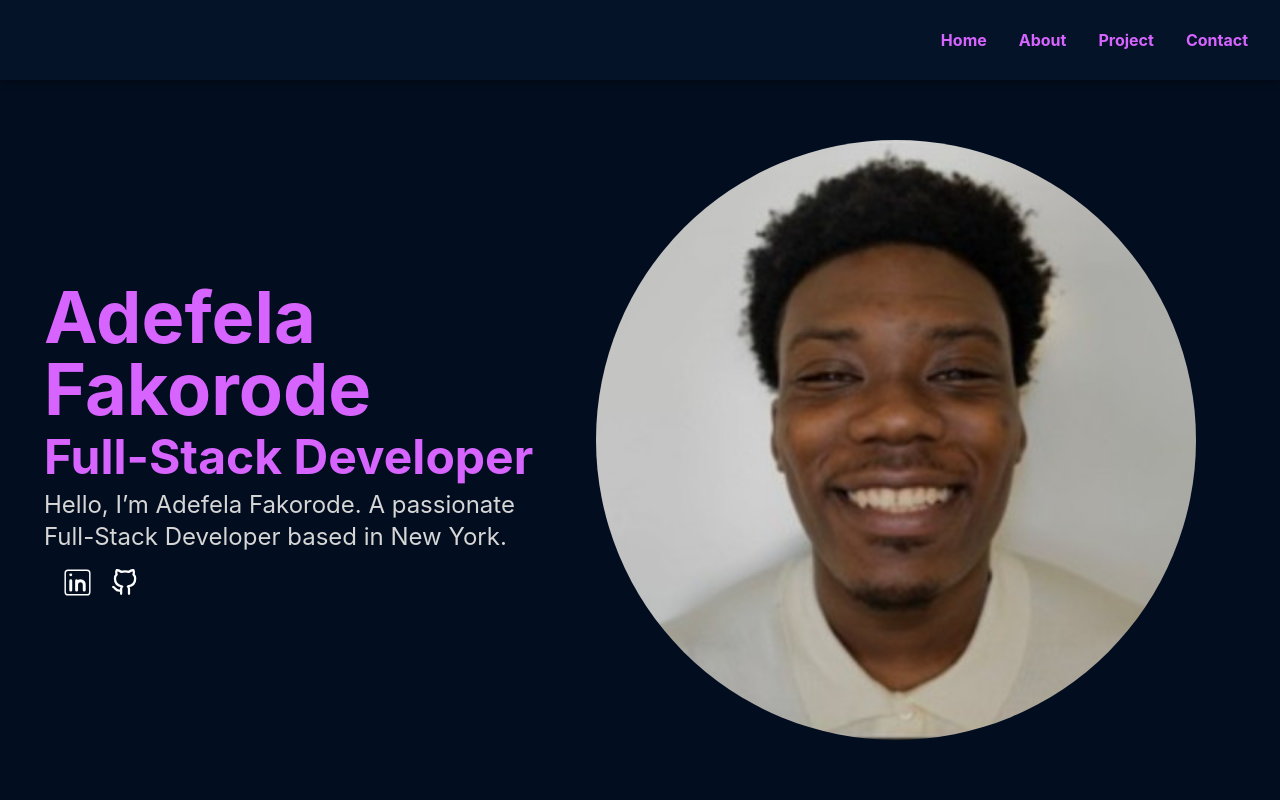
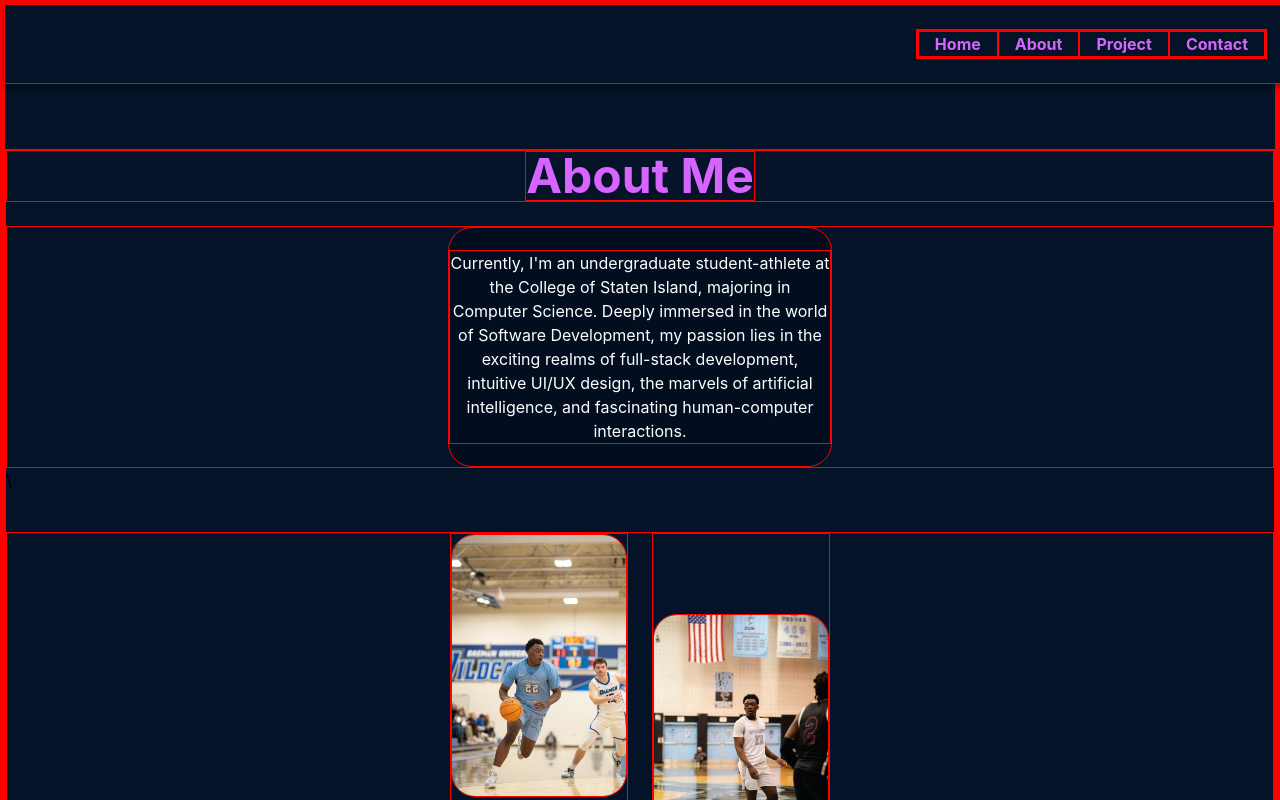
Before and after one commit to AdefelaFakorode/Adefela, a React (Vite) app: page / in a window 1280 px wide. Shown: the top 800 px of the page. Built offline with nearby package versions, Linux system fonts and the light colour scheme.

Commit message:
revamping about page

```diff
--- a/src/App.jsx
+++ b/src/App.jsx
@@ -6,7 +6,6 @@ function App() {
   return (
     <div>
     <NavBar />
-    <Home />
     <About />
     </div>
   )
--- a/src/index.css
+++ b/src/index.css
@@ -8,5 +8,5 @@ li{
 }
 
 *{
-
+    border: 1px solid red
 }
```
